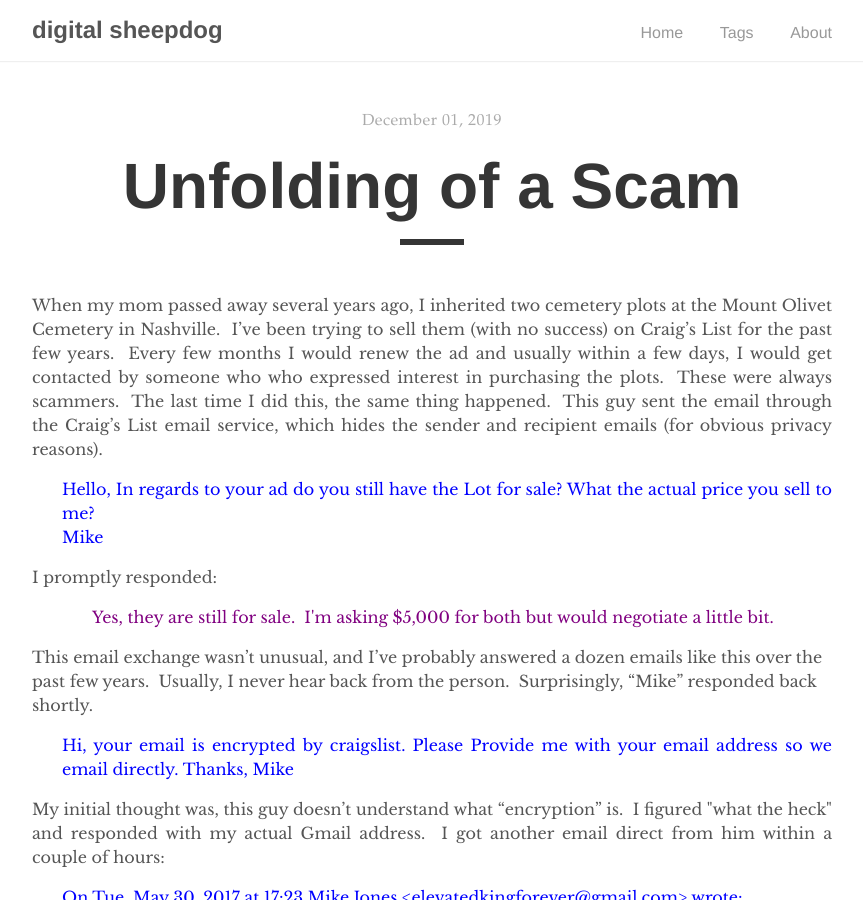
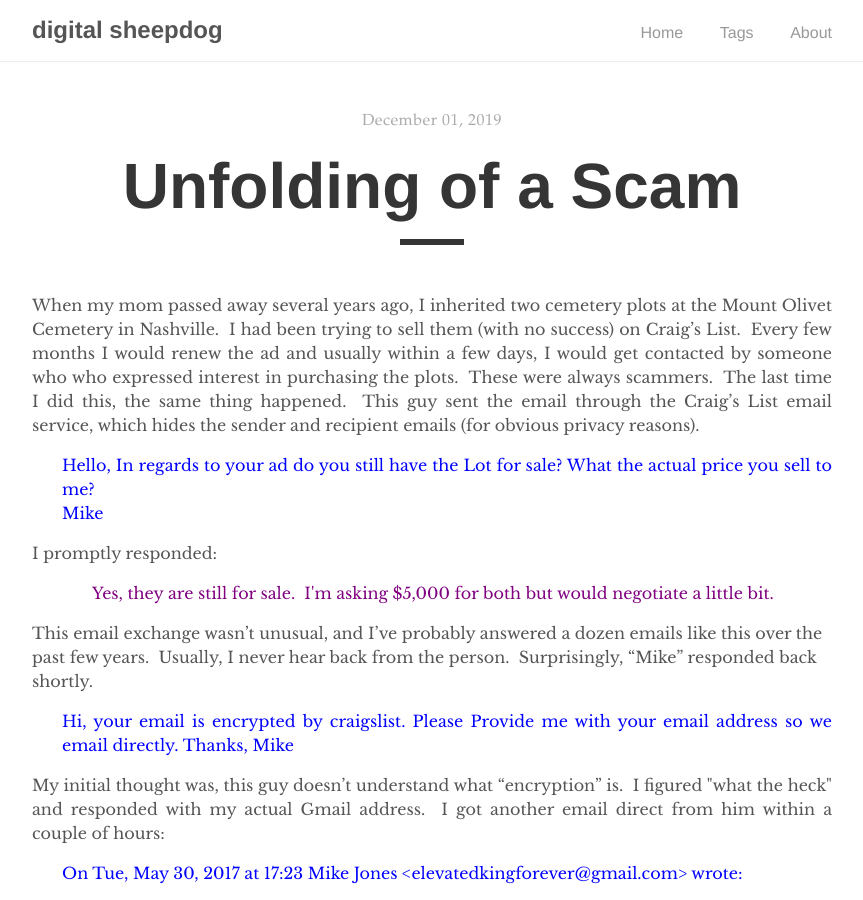
Before and after one commit to stuartsmith06/digitalsheepdog, a Jekyll site: the page built from _posts/2019-12-01-unfolding-of-a-scam.md, in a window 1280 px wide and 900 px high. Shown: the whole window, without its empty margins (208-1071 px from the left). Built offline with Jekyll 4.4.1, drawn with Linux system fonts in a browser that asks for light colours.

Commit message:
Update 2019-12-01-unfolding-of-a-scam.md

```diff
--- a/_posts/2019-12-01-unfolding-of-a-scam.md
+++ b/_posts/2019-12-01-unfolding-of-a-scam.md
@@ -5,7 +5,7 @@ author: "Stuart Smith"
 tags: scams
 ---
 
-When my mom passed away several years ago, I inherited two cemetery plots at the Mount Olivet Cemetery in Nashville.  I’ve been trying to sell them (with no success) on Craig’s List for the past few years.  Every few months I would renew the ad and usually within a few days, I would get contacted by someone who who expressed interest in purchasing the plots.  These were always scammers.  The last time I did this, the same thing happened.  This guy sent the email through the Craig's List email service, which hides the sender and recipient emails (for obvious privacy reasons).
+When my mom passed away several years ago, I inherited two cemetery plots at the Mount Olivet Cemetery in Nashville.  I had been trying to sell them (with no success) on Craig’s List.  Every few months I would renew the ad and usually within a few days, I would get contacted by someone who who expressed interest in purchasing the plots.  These were always scammers.  The last time I did this, the same thing happened.  This guy sent the email through the Craig's List email service, which hides the sender and recipient emails (for obvious privacy reasons).
 
 <p style="padding-left: 30px;"><span style="color: #0000ff;">Hello, In regards to your ad do you still have the Lot for sale? What the actual price you sell to me?<br></span><span style="color: #0000ff;">Mike</span></p>
 
```
